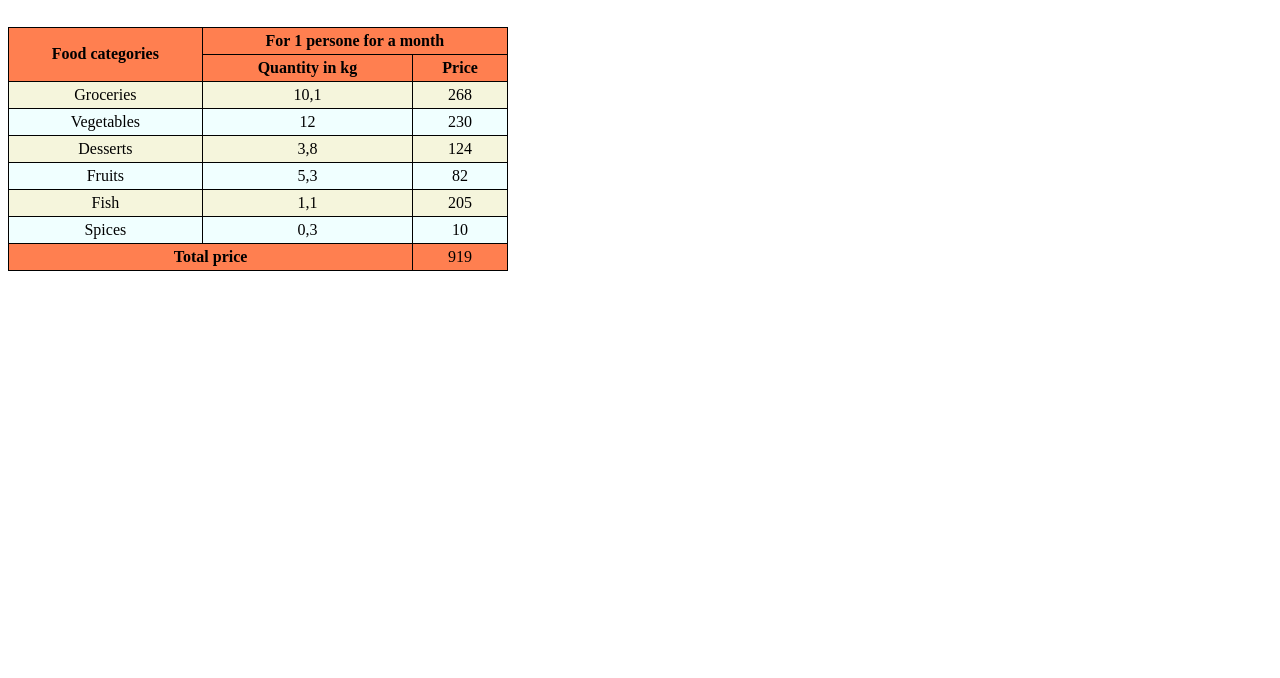
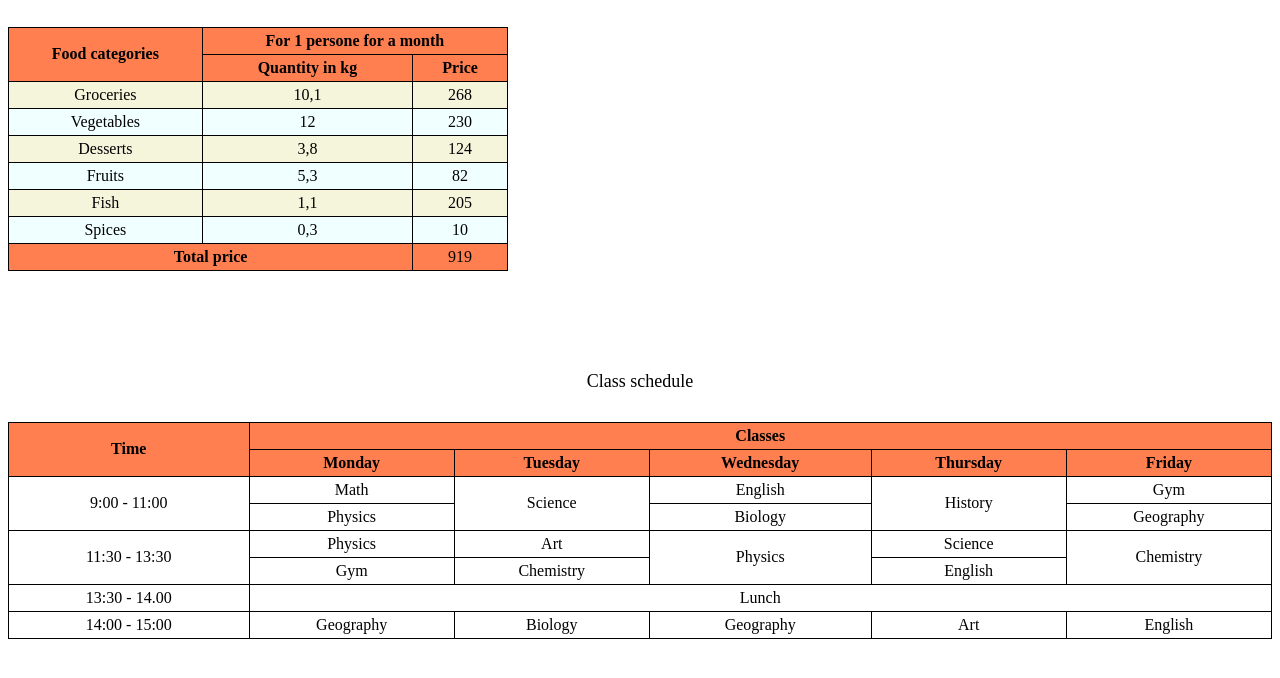
Before and after one commit to AleksandraCherevko/table, a plain HTML site: page index.html in a window 1280 px wide. Shown: the part 104-782 px from the top of the page. Drawn offline with Linux system fonts and the light colour scheme.

Commit message:
add schedule table

```diff
--- a/index.html
+++ b/index.html
@@ -66,5 +66,64 @@
         </tr>
       </tfoot>
     </table>
+
+    <table class="schedule">
+      <caption>
+        Class schedule
+      </caption>
+      <thead>
+        <tr>
+          <th scope="col" rowspan="2">Time</th>
+          <th scope="row" colspan="5">Classes</th>
+        </tr>
+        <tr>
+          <th scope="col">Monday</th>
+          <th scope="col">Tuesday</th>
+          <th scope="col">Wednesday</th>
+          <th scope="col">Thursday</th>
+          <th scope="col">Friday</th>
+        </tr>
+      </thead>
+      <tbody>
+        <tr>
+          <td rowspan="2" scope="rowgroup">9:00 - 11:00</td>
+          <td>Math</td>
+          <td rowspan="2">Science</td>
+          <td>English</td>
+          <td rowspan="2">History</td>
+          <td>Gym</td>
+        </tr>
+        <tr>
+          <td>Physics</td>
+          <td>Biology</td>
+          <td>Geography</td>
+        </tr>
+        <tr>
+          <td rowspan="2" scope="rowgroup">11:30 - 13:30</td>
+          <td>Physics</td>
+          <td>Art</td>
+          <td rowspan="2">Physics</td>
+          <td>Science</td>
+          <td rowspan="2">Chemistry</td>
+        </tr>
+        <tr>
+          <td>Gym</td>
+          <td>Chemistry</td>
+          <td>English</td>
+        </tr>
+        <tr>
+          <td scope="rowgroup">13:30 - 14.00</td>
+          <td colspan="5">Lunch</td>
+        </tr>
+        <tr>
+          <td scope="rowgroup">14:00 - 15:00</td>
+          <td>Geography</td>
+          <td>Biology</td>
+          <td>Geography</td>
+          <td>Art</td>
+          <td>English</td>
+        </tr>
+      </tbody>
+    </table>
   </body>
 </html>
--- a/styles.css
+++ b/styles.css
@@ -34,3 +34,16 @@ tfoot tr {
 .products tbody tr:nth-child(even) {
   background-color: azure;
 }
+
+.schedule {
+  margin-top: 100px;
+  width: 100%;
+  border-collapse: collapse;
+}
+
+.schedule th,
+.schedule td {
+  border: 1px solid black;
+  text-align: center;
+  padding: 4px 8px;
+}
```
